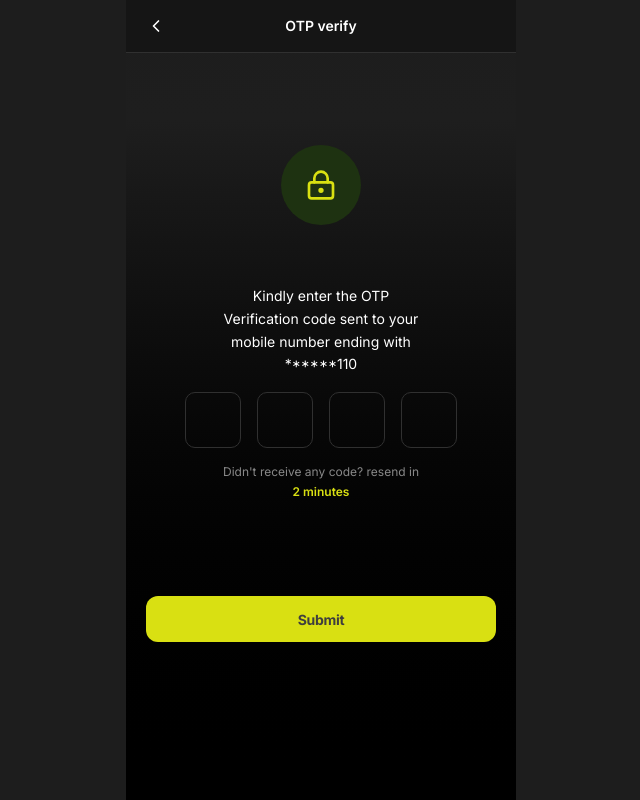
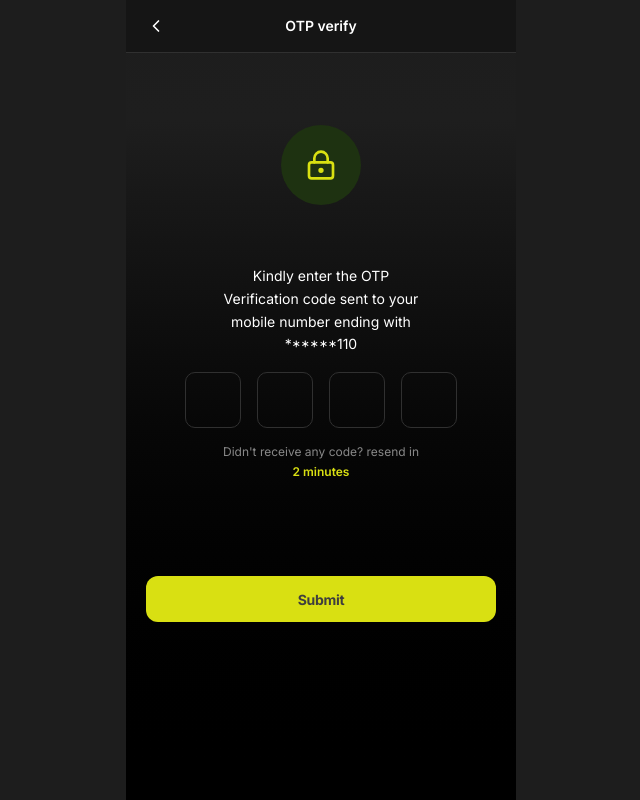
Before and after one commit to DaSpunk778/Onboarding, a Next.js app: page /otp-verify in a window 1280 px wide. Shown: the whole page, without its empty margins (319-959 px from the left). Built offline with nearby package versions, Linux system fonts and the light colour scheme.

Commit message:
updated otp-verify page

```diff
--- a/app/otp-verify/page.tsx
+++ b/app/otp-verify/page.tsx
@@ -40,7 +40,7 @@ export default function OTPVerifyPage() {
           <div className="w-5" />
         </div>
 
-       <div className="flex flex-col flex-1 items-center justify-start pt-23 px-5 text-center gap-4">
+       <div className="flex flex-col flex-1 items-center justify-start pt-18 px-5 text-center gap-4">
 
           {/* Lock Icon */}
           <div className="w-20 h-20 rounded-full bg-primary-dark flex items-center justify-center mb-8">
```
